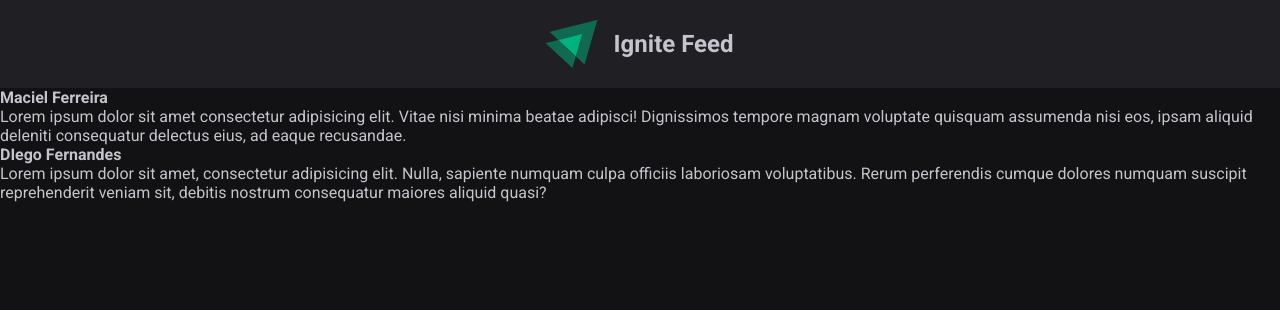
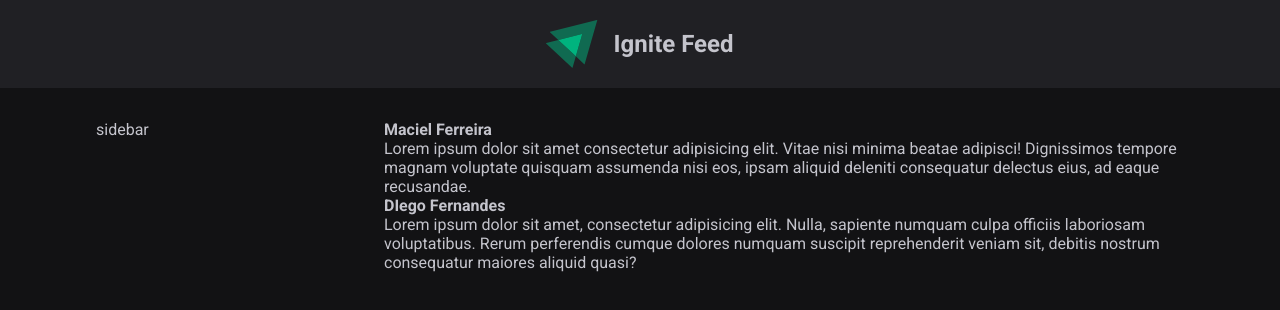
Before and after one commit to macieljuniormax/React-JS---Ignite, a React (Vite) app in the folder 01 - Fundamentos/: page / in a window 1280 px wide. Shown: the top 310 px of the page. Built offline with nearby package versions, Linux system fonts and the light colour scheme.

Commit message:
style: :lipstick: create container to aside, feed and apply styles

```diff
--- a/01 - Fundamentos/src/App.jsx
+++ b/01 - Fundamentos/src/App.jsx
@@ -1,11 +1,18 @@
 import { Post } from "./Post"
 import { Header } from "./components/header/Header"
 import "./global.css"
+import styles from "./App.module.css"
 
 export function App() {
   return (
     <div>
       <Header></Header>
+
+      <div className={styles.wrapper}>
+        <aside>
+          sidebar
+        </aside>
+        <main>
           <Post author="Maciel Ferreira"
               content="Lorem ipsum dolor sit amet consectetur adipisicing elit. Vitae nisi minima beatae adipisci! Dignissimos tempore
                       magnam voluptate quisquam assumenda nisi eos, ipsam aliquid deleniti consequatur delectus eius, ad eaque recusandae.">
@@ -14,6 +21,9 @@
                 content="Lorem ipsum dolor sit amet, consectetur adipisicing elit. Nulla, sapiente numquam culpa officiis laboriosam voluptatibus.
                         Rerum perferendis cumque dolores numquam suscipit reprehenderit veniam sit, debitis nostrum consequatur maiores aliquid quasi?">
           </Post>
+        </main>
+      </div>
+
     </div>
   )
 }
--- /dev/null
+++ b/01 - Fundamentos/src/App.module.css
@@ -0,0 +1,10 @@
+.wrapper {
+  max-width: 70rem;
+  margin: 2rem auto;
+  padding: 0 1rem;
+
+  display: grid;
+  grid-template-columns: 256px 1fr;
+  gap: 2rem;
+  align-items: start;
+}
```
Lines whose indentation alone changed are shown as unchanged.
